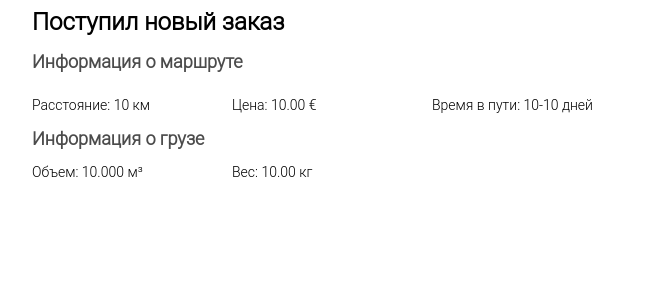
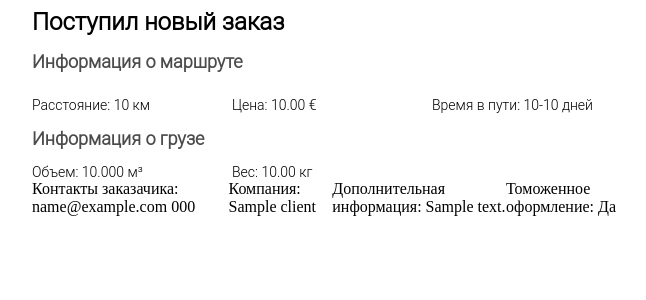
Before and after one commit to mnogoruk/fastcustoms, a Django app: template order/templates/email_order_admin.html in a window 1280 px wide. Shown: the top 300 px of the page, without its empty margins (308-954 px from the left). Run offline with Django 3.2, Linux system fonts and the light colour scheme; tables that the repository leaves empty hold one stand-in row (values such as "Sample post"); the template is opened without the code that fills it: values that come from a table or form of the project are taken from there, most other values are stand-ins (such as "Sample title", 1, 10 or a date in 2020); parts of the project's set-up code (start-up, migrations or seed data) failed here and were passed over.

Commit message:
order email added clint info

```diff
--- a/order/templates/email_order_admin.html
+++ b/order/templates/email_order_admin.html
@@ -116,6 +116,33 @@
         </td>
     </tr>
     <tr>
+        <td>
+            <table width="600" border="0" cellspacing="0" cellpadding="0">
+                <tbody>
+                    <tr>
+                        <td>
+                            Контакты заказачика: {{ clinet.email }} {{ clinet.phone }}
+                        </td>
+                        <td>
+                            Компания: {{ client.company_name }}
+                        </td>
+                        <td>
+                            Дополнительная информация: {{ client.comment }}
+                        </td>
+                        <td>
+                            Томоженное оформление:
+                            {% if order.customs %}
+                                Да
+                            {% else %}
+                                Нет
+                            {% endif %}
+                        </td>
+                    </tr>
+                </tbody>
+            </table>
+        </td>
+    </tr>
+    <tr>
         <td style="font-size: 0; line-height: 0;" height="15">&nbsp;</td>
     </tr>
     <tr>
--- a/order/views.py
+++ b/order/views.py
@@ -21,7 +21,9 @@ class OrderViewSet(ModelViewSet):
             mail_to = serializer.data['agent']['email']
             path = serializer.data['path']
             good = serializer.data['good']
-            context = {'good': good, 'path': path}
+            client = serializer.data['agent']
+            order_info = {'customs': serializer.data['customs']}
+            context = {'good': good, 'path': path, 'clint': client, 'order': order_info}
             send_order_email('Заказ на Formatlogistic', context, [mail_to])
 
         return Response(serializer.data, status=status.HTTP_201_CREATED, headers=headers)
```
Also changed, not shown: order/email/multithread.py (+8 -7 lines).
